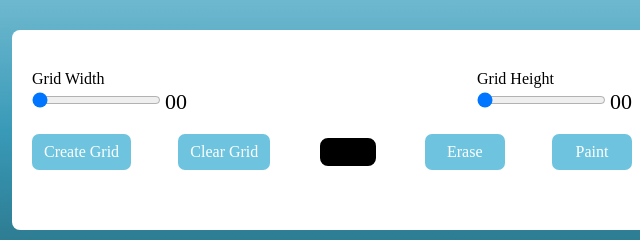
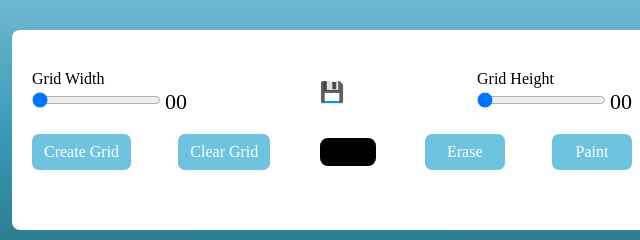
Before and after one commit to toan1508/PixelArt, a plain HTML site: page index.html in a window 1280 px wide. Shown: the part 270-510 px from the top of the page, 308-948 px from the left. Drawn offline with Linux system fonts and the light colour scheme.

Commit message:
Update index.html

```diff
--- a/index.html
+++ b/index.html
@@ -5,7 +5,7 @@
     <meta http-equiv="X-UA-Compatible" content="IE=edge" />
     <meta name="viewport" content="width=device-width, initial-scale=1.0" />
     <link rel="stylesheet" href="style.css" />
-    <link rel="icon" type="image/png" href="app.png" />
+    <link rel="icon" type="image/png" href="/app.png" />
     <title>Pixel Art | BeanDino</title>
   </head>
 
@@ -18,6 +18,7 @@
             <input type="range" id="width-range" min="1" max="35" />
             <span id="width-value">00</span>
           </div>
+          <button id="save-image">💾</button>
           <div class="slider">
             <label for="height-range">Grid Height</label>
             <input type="range" id="height-range" min="1" max="35" />
```
